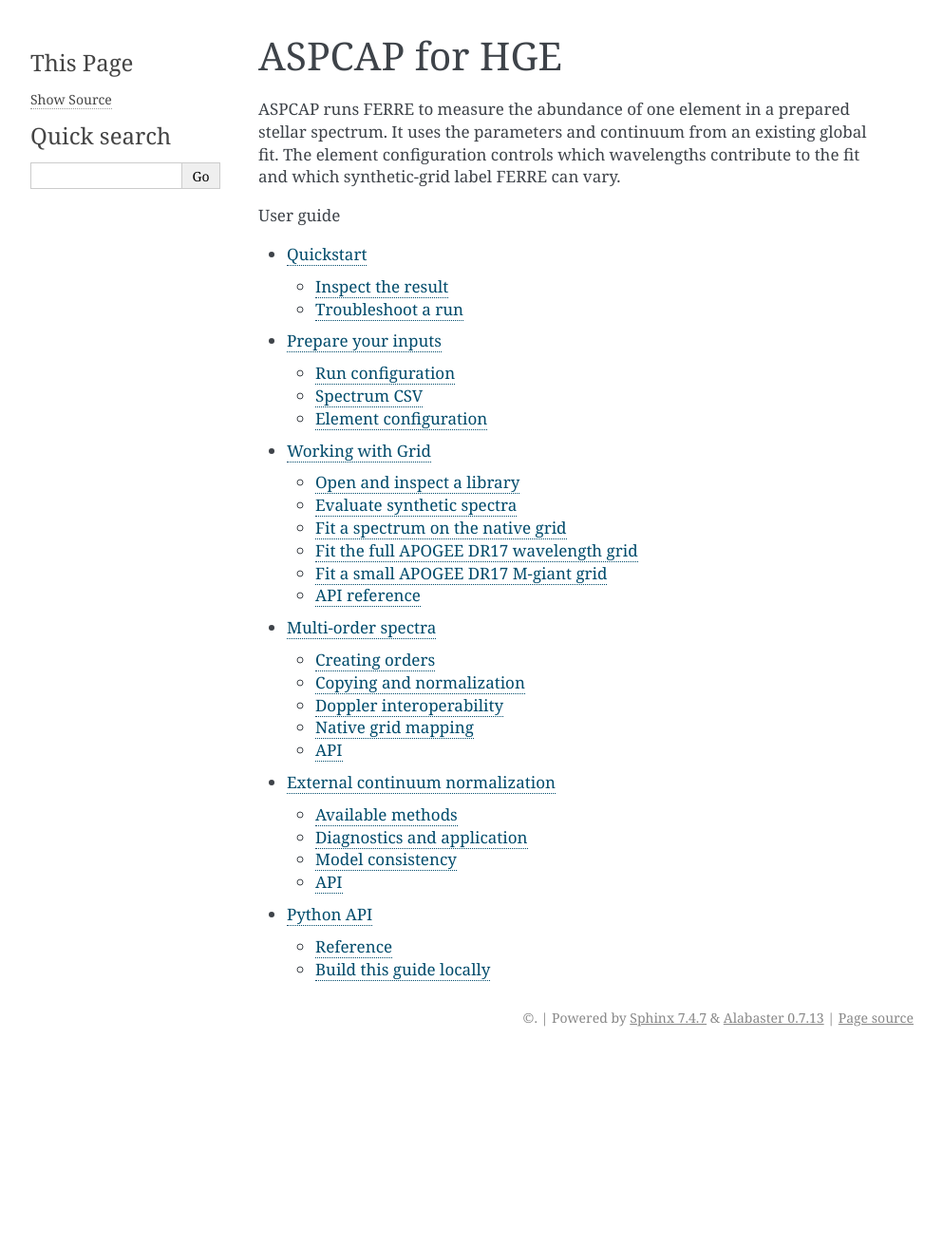
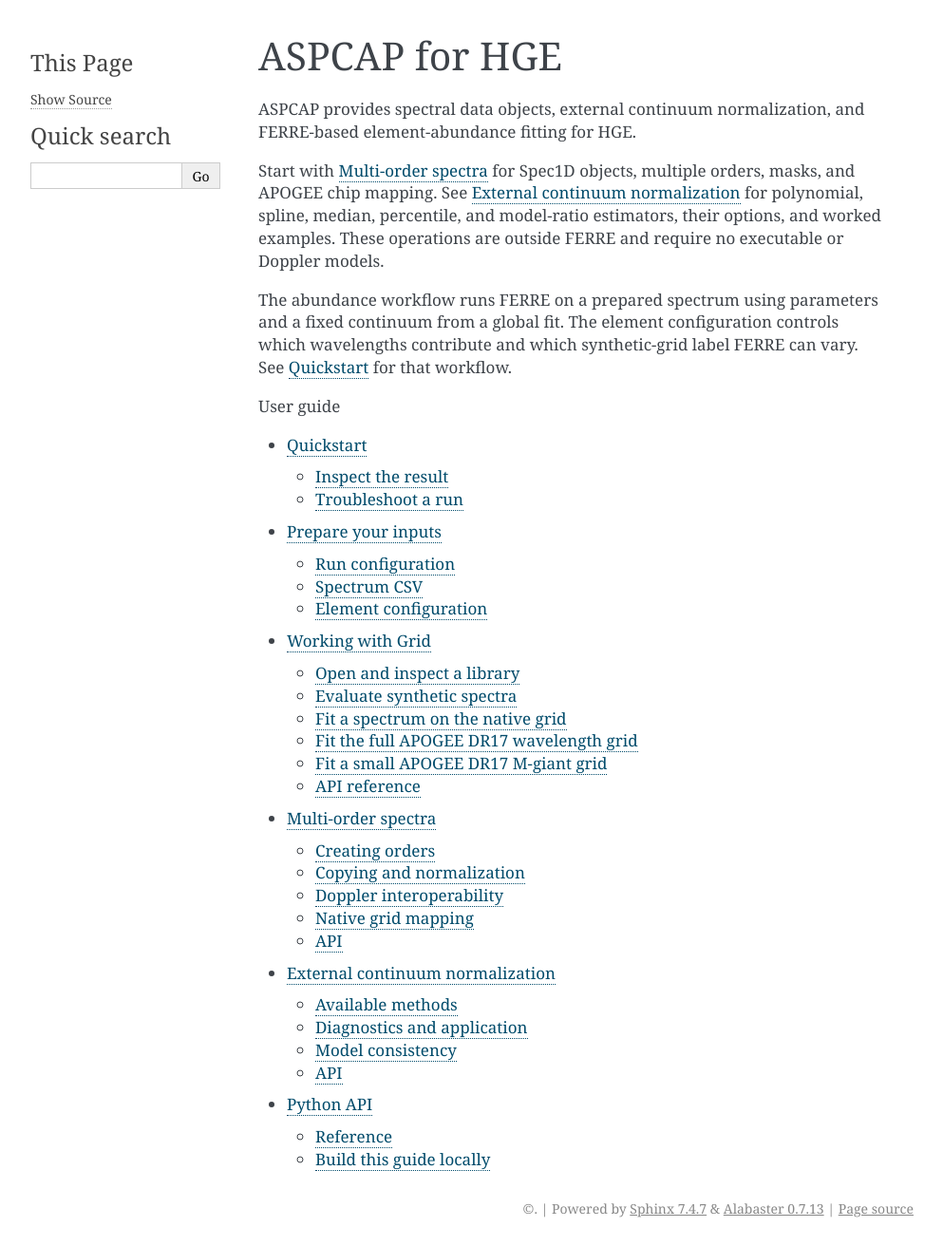
Before and after one commit to dnidever/aspcap, a Sphinx documentation site: the page built from docs/index.rst, in a window 1280 px wide. Shown: the whole page at 95% size, without its empty margins (148-1141 px from the left). Built offline with Sphinx 7.4.7, drawn with Linux system fonts in a browser that asks for light colours; before the commit the page ends 1111 px from its top, so only the background shows below that.

Commit message:
Highlight Spec1D and continuum guides; document methods and fix main-branch installation

```diff
--- a/docs/index.rst
+++ b/docs/index.rst
@@ -1,10 +1,18 @@
 ASPCAP for HGE
 ==============
 
-ASPCAP runs FERRE to measure the abundance of one element in a prepared
-stellar spectrum. It uses the parameters and continuum from an existing
-global fit. The element configuration controls which wavelengths contribute
-to the fit and which synthetic-grid label FERRE can vary.
+ASPCAP provides spectral data objects, external continuum normalization, and
+FERRE-based element-abundance fitting for HGE.
+
+Start with :doc:`spectrum` for Spec1D objects, multiple orders, masks, and
+APOGEE chip mapping. See :doc:`continuum` for polynomial, spline, median,
+percentile, and model-ratio estimators, their options, and worked examples.
+These operations are outside FERRE and require no executable or Doppler models.
+
+The abundance workflow runs FERRE on a prepared spectrum using parameters and
+a fixed continuum from a global fit. The element configuration controls which
+wavelengths contribute and which synthetic-grid label FERRE can vary.
+See :doc:`quickstart` for that workflow.
 
 .. toctree::
    :maxdepth: 2
```
Also changed, not shown: README.md (+39 -8 lines).
